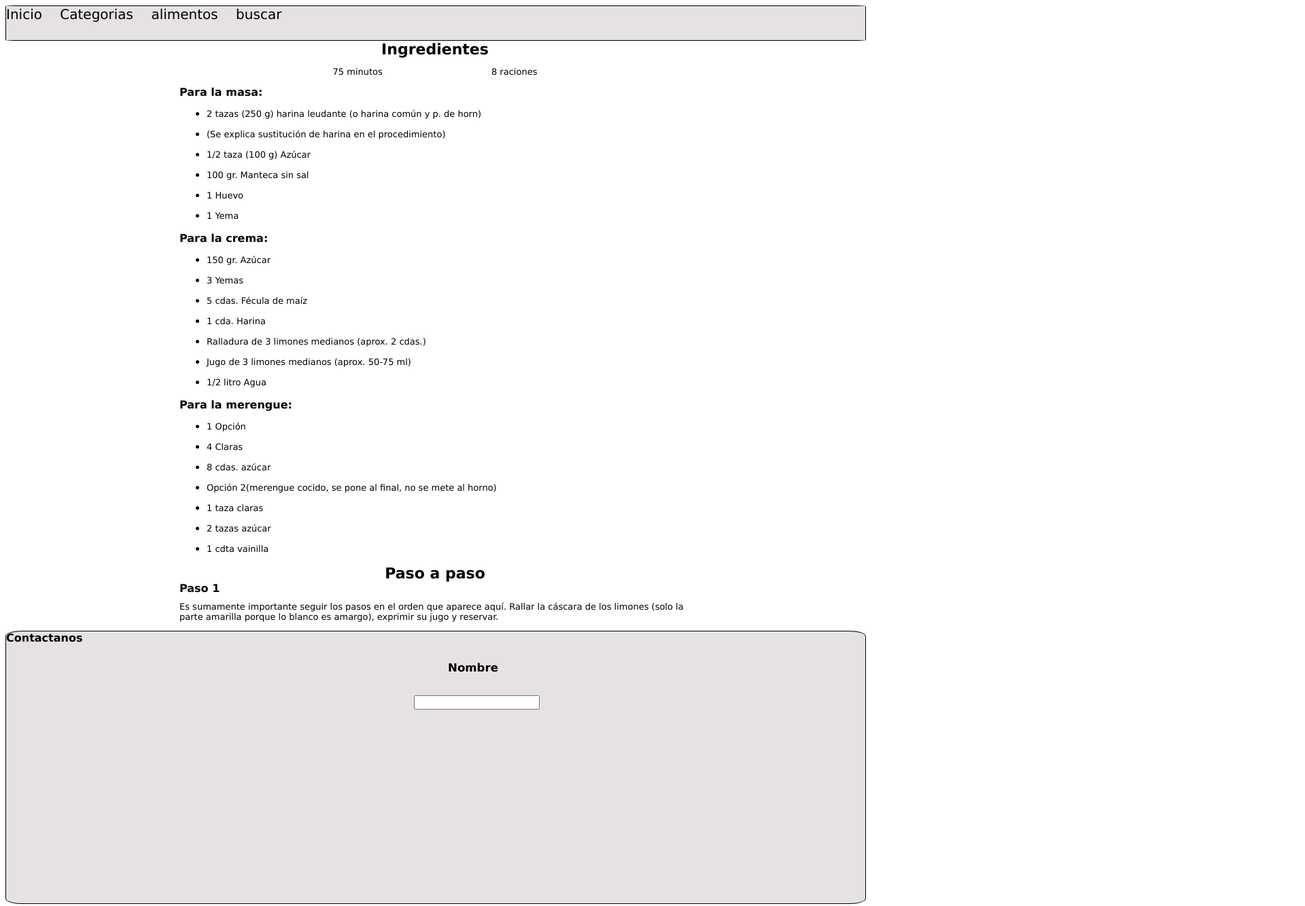
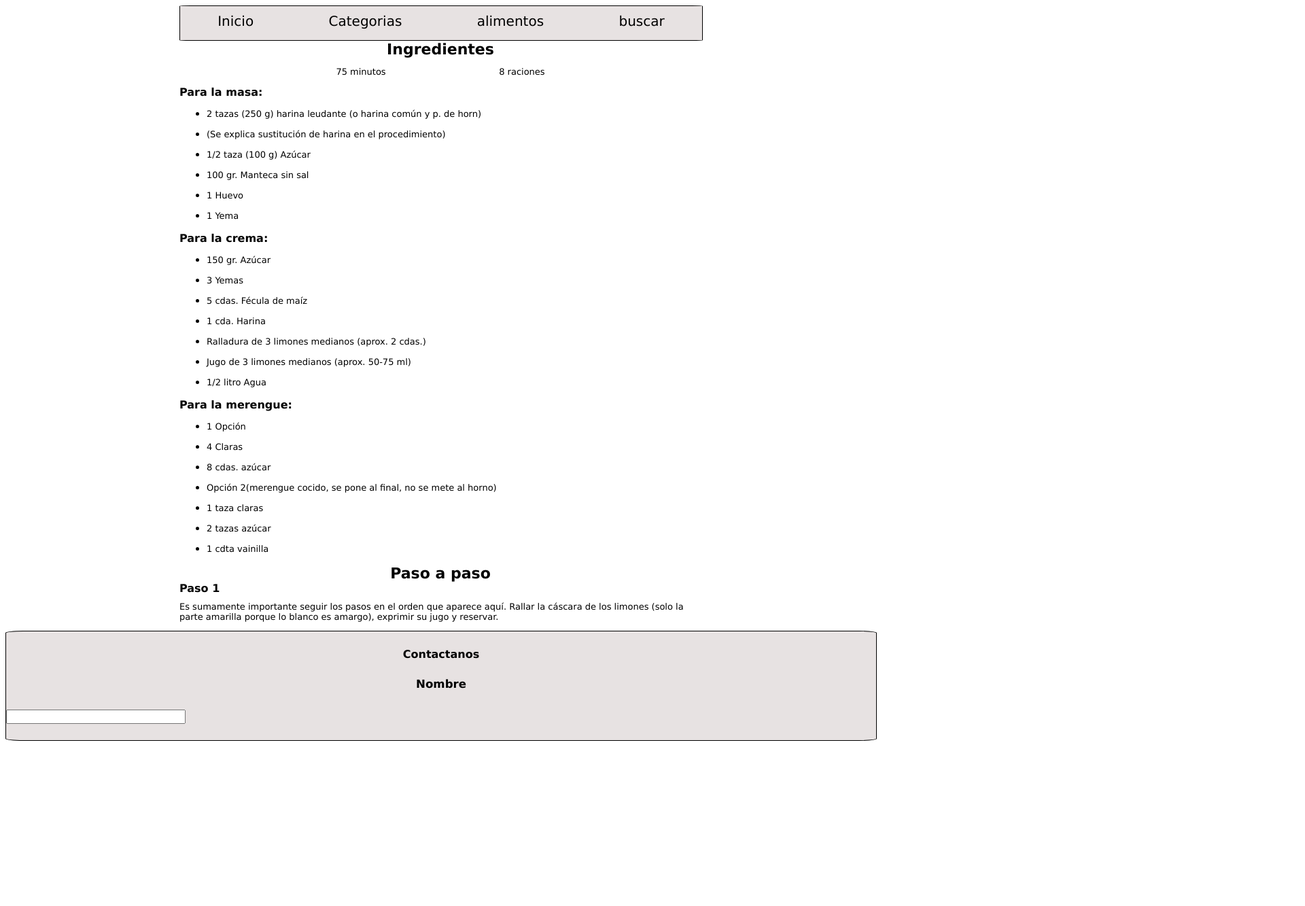
Before and after one commit to LeandroViggiano/DevPlace-clase-2, a plain HTML site: page index.html in a window 1280 px wide. Shown: the whole page at 68% size, 1920 px wide, since content can reach past the window. After the commit the page ends 1098 px from the top, so only its background shows below. Drawn offline with Linux system fonts and the light colour scheme.

Commit message:
movimiento de cosas

```diff
--- a/index.html
+++ b/index.html
@@ -12,18 +12,11 @@
 <body>
     <header>
         <div class="nav">
-            <!-- <ul>
-                <li class="nav-1"><p>Inicio</p></li>
-                <li class="nav-2"><p>Categorias</p></li>
-                <li class="nav-3"><p>alimentos</p></li>
-                <li class="nav-4"><p>buscar</p></li>
-            </ul>
-        </div> -->
 
-            <a class="nav-1" href="#">Inicio</a>
-            <a class="nav-2" href="#">Categorias</a>
-            <a class="nav-3" href="#">alimentos</a>
-            <a class="nav-4" href="#">buscar</a>
+            <a class="nav1" href="#">Inicio</a>
+            <a class="nav1" href="#">Categorias</a>
+            <a class="nav1" href="#">alimentos</a>
+            <a class="nav1" href="#">buscar</a>
 
 
 
--- a/style.css
+++ b/style.css
@@ -1,111 +1,128 @@
-.nav{
+.nav {
     background-color: rgb(231, 226, 226);
     height: 50px;
-width: 100%;
+    width: 60vw;
+    margin-left: 20vw;
+    margin-right: 20vw;
     font-size: 20px;
     border: solid 1px black;
-border-radius:2%;
+    border-radius: 2%;
     font-family: Verdana, Geneva, Tahoma, sans-serif;
+    display: flex;
+    justify-content: space-around;
+    flex-direction: row;
 
 }
 
-.nav-1{
+.nav1 {
     color: black;
     text-decoration: none;
+    padding-top: 10px;
 }
 
 
-.nav-1:hover{
+.nav1:hover {
     font-size: 22px;
     transition: 0.5s;
 }
 
 
-.nav-2{
+.nav1 {
     color: black;
     text-decoration: none;
     position: relative;
-left: 20px;
+    padding-top: 10px;
+
 }
 
-.nav-2:hover{
+.nav1:hover {
     font-size: 22px;
     transition: 0.5s;
 }
 
 
-.nav-3{
+.nav1 {
     color: black;
     text-decoration: none;
     position: relative;
-left: 40px;
+    padding-top: 10px;
+
 }
 
-.nav-3:hover{
+.nav1:hover {
     font-size: 22px;
     transition: 0.5s;
 }
 
 
 
-.nav-4{
+.nav1 {
     color: black;
     text-decoration: none;
     position: relative;
-left: 60px;
+    padding-top: 10px;
+
 }
 
-.nav-4:hover{
+.nav1:hover {
     font-size: 22px;
     transition: 0.5s;
 }
 
+.titulo-contactanos {
+    display: flex;
+    justify-content: center;
+}
+
+footer {
+    background-color: rgb(231, 226, 226);
+    height: 20vh;
+    width: 100vw;
+    font-size: 20px;
+    border: solid 1px black;
+    border-radius: 2%;
+    font-family: Verdana, Geneva, Tahoma, sans-serif;
+    display: flex;
+    justify-content: center;
+    flex-direction: column;
+}
 
 
-footer{
-    background-color: rgb(231, 226, 226);
-    height: 400px;
-    width: 100%;
-    font-size: 20px;
-border: solid 1px black;
-border-radius:2%;
-font-family: Verdana, Geneva, Tahoma, sans-serif
 
+.titulo-nombre {
+    display: flex;
+    justify-content: center;
+    position: relative;
 
 
 
 }
 
 
+.nombre {
+    display: flex;
+    justify-content: center;
+    position: relative;
+    width: 20%;
 
-.titulo-nombre{
-
-    position: relative;
-    left: 650px;
 
 
 }
 
-
-.nombre{
-
-position: relative;
-left: 600px;
-
-
-}
-
-main{
+main {
 
     display: flex;
     flex-direction: column;
     margin-left: 20vw;
     margin-right: 20vw;
+    width: 60vw;
 }
-p{
+
+p {
     font-family: Verdana, Geneva, Tahoma, sans-serif;
     font-size: 13px;
 }
+
 h3 {
     font-family: Verdana, Geneva, Tahoma, sans-serif;
     display: flex;
@@ -115,7 +132,8 @@ h3 {
     padding: 0;
     margin: 0;
 }
-h4{
+
+h4 {
     font-size: 16px;
     font-family: Verdana, Geneva, Tahoma, sans-serif;
     height: 16px;
```
Lines whose indentation alone changed are shown as unchanged.
